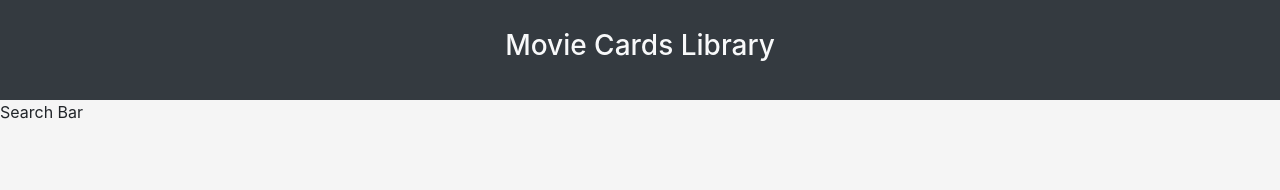
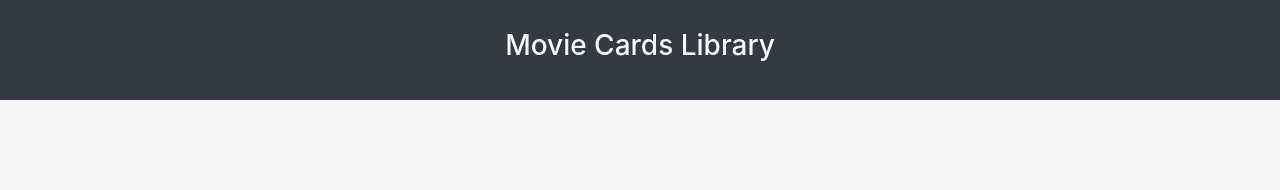
Before and after one commit to flpnascto/movie-card-library-stateful, a React (Create React App) app: page / in a window 1280 px wide. Shown: the top 190 px of the page. Built offline with nearby package versions, Linux system fonts and the light colour scheme.

Commit message:
Adicionando um form ao componente SearchBar.

```diff
--- a/src/components/SearchBar.jsx
+++ b/src/components/SearchBar.jsx
@@ -4,8 +4,12 @@ import React from 'react';
 class SearchBar extends React.Component {
   render() {
     return (
-     <div>Search Bar</div>
-    )
+     <div>
+       <form data-testid="search-bar-form">
+
+       </form>
+     </div>
+    );
 
   }
 }
```
